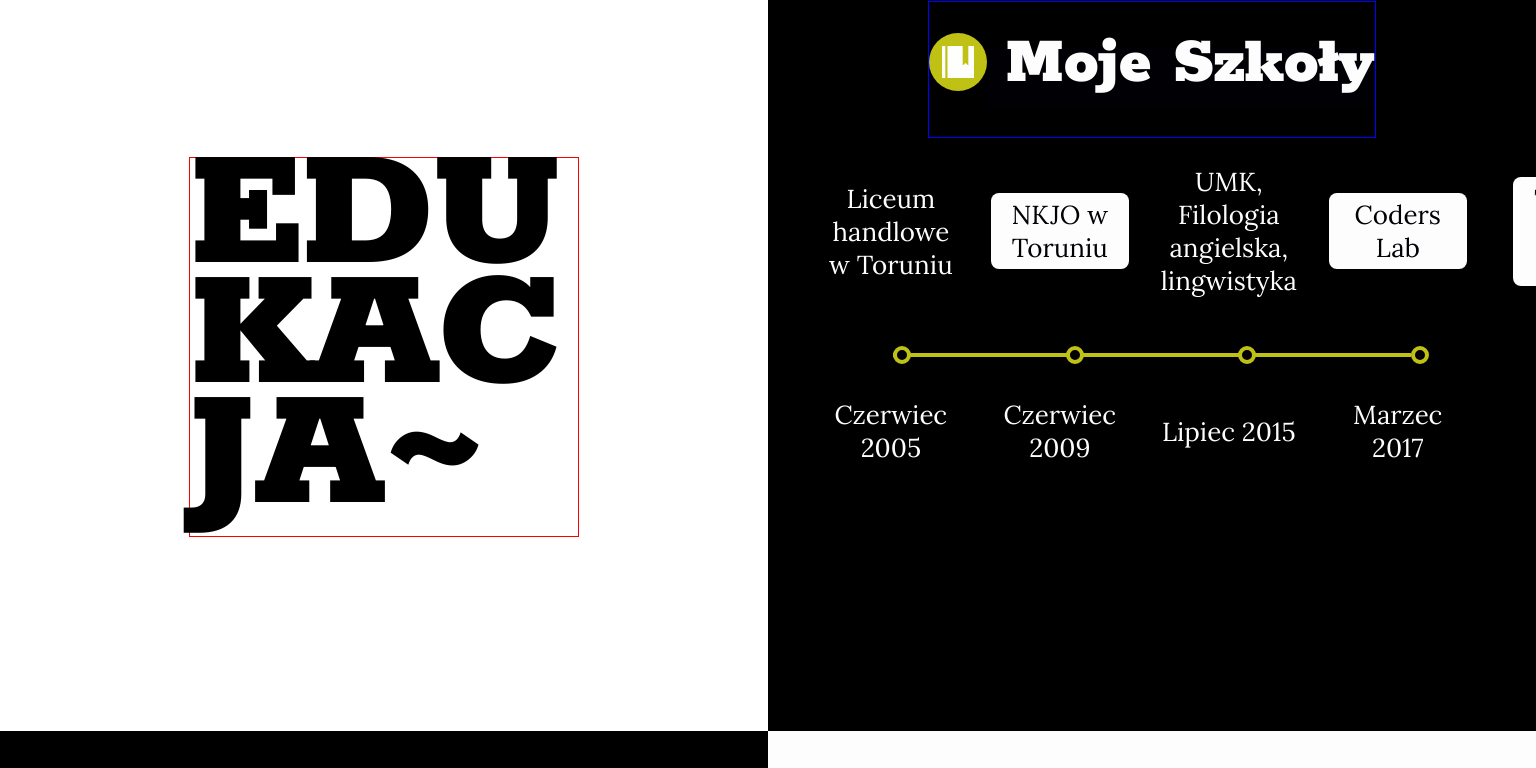
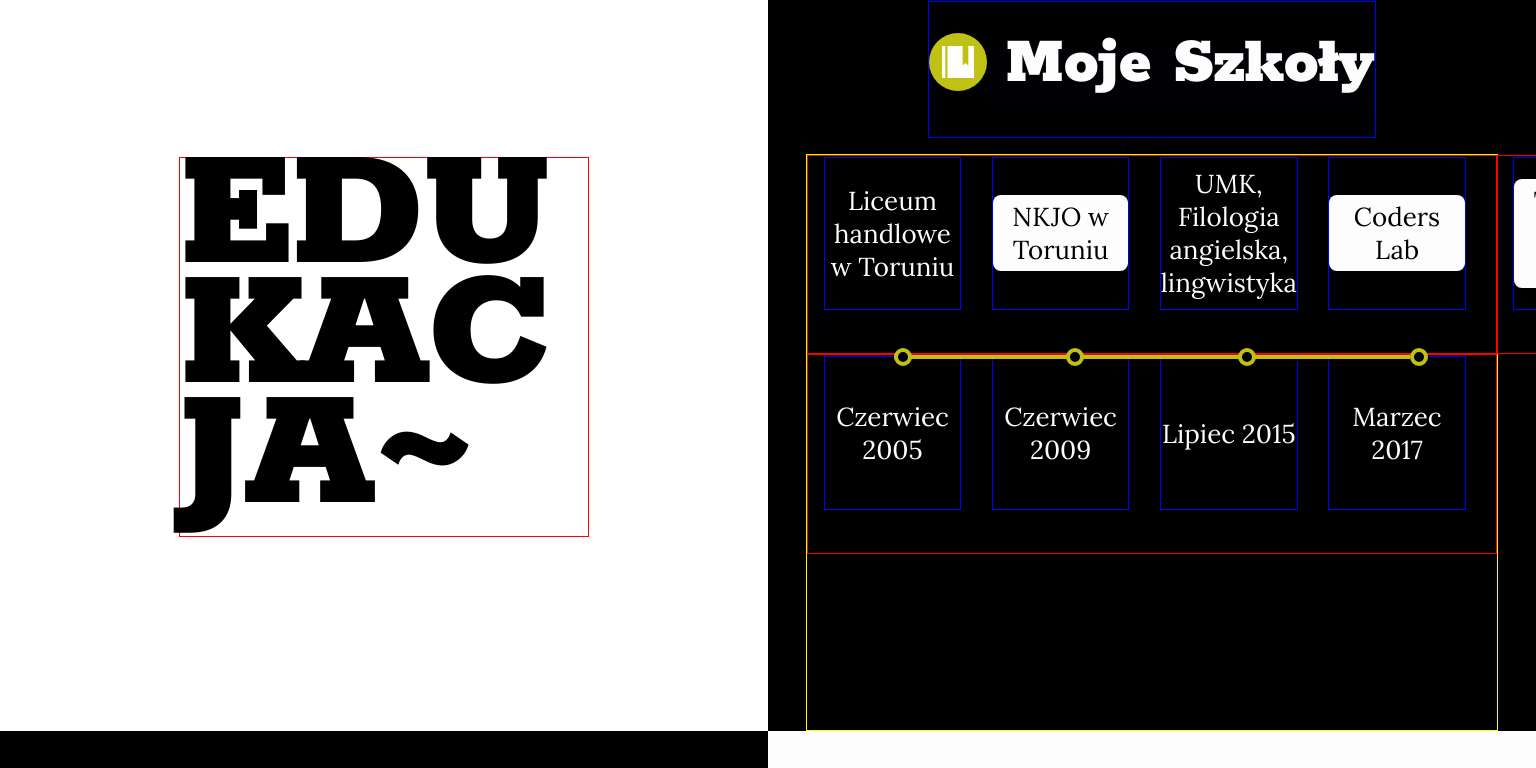
Before and after one commit to pawellicznerski/cv_pawel, a React (Create React App) app: page / in a window 1536 px wide. Shown: the part 2341-3109 px from the top of the page. Built offline with nearby package versions, Linux system fonts and the light colour scheme.

Commit message:
adding styles to portfolio

```diff
--- a/src/App.css
+++ b/src/App.css
@@ -191,7 +191,7 @@
       @media (min-width: 1400px) {
         .portfolio__text_break {
           color: black;
-          width: 390px;
+          width: 400px;
           font-size: 180px;
           line-height: 120px;
           height: 380px; } }
@@ -472,7 +472,7 @@
       @media (min-width: 1400px) {
         .competence__text_break {
           color: white;
-          width: 380px;
+          width: 400px;
           font-size: 180px;
           line-height: 120px;
           height: 380px; } }
@@ -566,7 +566,8 @@
   width: 290px;
   min-height: 300px;
   display: flex;
-  flex-wrap: wrap; }
+  flex-wrap: wrap;
+  border: 1px solid yellow; }
   @media (min-width: 600px) {
     .education__education-progress-bar {
       flex-direction: column;
@@ -579,6 +580,7 @@
     .education__education-progress-bar {
       width: 90%; } }
   .education__education-progress-bar__el {
+    border: 1px solid red;
     list-style-type: none;
     position: relative;
     padding: 0;
@@ -596,11 +598,12 @@
         height: 13vw; } }
     @media (min-width: 1400px) {
       .education__education-progress-bar__el {
-        min-height: 140px; } }
+        min-height: 110px; } }
     .education__education-progress-bar__el__item {
       margin: 0 9px;
       height: 100px;
       min-width: 18px;
+      border: 1px solid blue;
       display: flex;
       align-items: center;
       justify-content: center;
@@ -786,7 +789,7 @@
       @media (min-width: 1400px) {
         .education__text_break {
           color: black;
-          width: 390px;
+          width: 410px;
           font-size: 180px;
           line-height: 120px;
           height: 380px; } }
@@ -850,10 +853,10 @@
       @media (min-width: 1400px) {
         .experience__text_break {
           color: white;
-          width: 460px;
+          width: 490px;
           font-size: 180px;
           line-height: 120px;
-          height: 420px; } }
+          height: 440px; } }
 
 .experience__content {
   background-color: #fdfdfd;
@@ -1035,7 +1038,7 @@
       @media (min-width: 1400px) {
         .interests__text_break {
           color: black;
-          width: 480px;
+          width: 520px;
           font-size: 180px;
           line-height: 120px;
           height: 480px; } }
--- a/src/components/cv-page/main/competence/_competence.scss
+++ b/src/components/cv-page/main/competence/_competence.scss
@@ -15,7 +15,7 @@
     };
   }
   //mixin where was pass correspondingly: color,background-color,width,height in mobile,tablet and laptop.
-  @include section-text-mixin( black,white,175px,black,white,180px,black,white,290px,240px,black,white,380px,380px);
+  @include section-text-mixin( black,white,175px,black,white,180px,black,white,290px,240px,black,white,400px,380px);
   &__content{
     background-color: white;
   }
--- a/src/components/cv-page/main/education/__education__education-progress-bar/_education__education-progress-bar.scss
+++ b/src/components/cv-page/main/education/__education__education-progress-bar/_education__education-progress-bar.scss
@@ -16,7 +16,7 @@
   min-height: 300px;
   display: flex;
   flex-wrap: wrap;
-  // border: 1px solid yellow;
+  border: 1px solid yellow;
   @include mobile{
     flex-direction: column;
     min-height: 244px;
@@ -30,7 +30,7 @@
   };
 // the bars section is devided into three elements. Each has class el---------
   &__el{
-    // border: 1px solid red;
+    border: 1px solid red;
     list-style-type: none;
     position: relative;
     padding: 0;
@@ -47,14 +47,14 @@
       height: 13vw;
     };
     @include desktop{
-      min-height: 140px;
+      min-height: 110px;
     };
 // each element has four items each of them has class __item-----------
     &__item{
       margin: 0 9px;
       height: 100px;
       min-width: 18px;
-      // border: 1px solid blue;
+      border: 1px solid blue;
       display: flex;
       align-items: center;
       justify-content: center;
--- a/src/components/cv-page/main/education/_education.scss
+++ b/src/components/cv-page/main/education/_education.scss
@@ -18,7 +18,7 @@
     };
   }
 //mixin where was pass correspondingly: color,background-color,width,height in mobile,tablet and laptop.
-  @include section-text-mixin( black,white,190px,white,black,190px,white,black,290px,240px,white,black,390px,380px);
+  @include section-text-mixin( black,white,190px,white,black,190px,white,black,290px,240px,white,black,410px,380px);
   &__content{
     background-color: white;
     display: flex;
--- a/src/components/cv-page/main/experience/_experience.scss
+++ b/src/components/cv-page/main/experience/_experience.scss
@@ -16,7 +16,7 @@
     };
   }
   //mixin where was pass correspondingly: color,background-color,width,height.
-  @include section-text-mixin( black,white,259px/*mobile*/,black,white,259px/*tablet*/,black,white,340px,310px/*laptop*/,black,white,460px,420px/*laptop*/);
+  @include section-text-mixin( black,white,259px/*mobile*/,black,white,259px/*tablet*/,black,white,340px,310px/*laptop*/,black,white,490px,440px/*laptop*/);
 }
   .experience__content{
     background-color: $color__primary_white;
--- a/src/components/cv-page/main/interests/_interests.scss
+++ b/src/components/cv-page/main/interests/_interests.scss
@@ -55,7 +55,7 @@
     };
   }
   //mixin where was pass correspondingly: color,background-color,width,height in mobile,tablet and laptop.
-  @include section-text-mixin( black,white,290px,white,black,290px,white,black,370px,320px,white,black,480px,480px);
+  @include section-text-mixin( black,white,290px,white,black,290px,white,black,370px,320px,white,black,520px,480px);
   &__content{
     @include mobile{
       background-color: black;
--- a/src/components/cv-page/main/portfolio/_portfolio.scss
+++ b/src/components/cv-page/main/portfolio/_portfolio.scss
@@ -33,7 +33,7 @@
   }
   //-------------------------------------LEFT SECTION or TOP
   //mixin where was pass correspondingly: color,background-color,width,height in mobile,tablet and laptop.
-  @include section-text-mixin( black,white,175px,white,black,180px,white,black,290px,240px,white,black,390px,380px);
+  @include section-text-mixin( black,white,175px,white,black,180px,white,black,290px,240px,white,black,400px,380px);
   &__content{
     background-color: $color__primary_white;
     height: 500px;
```
